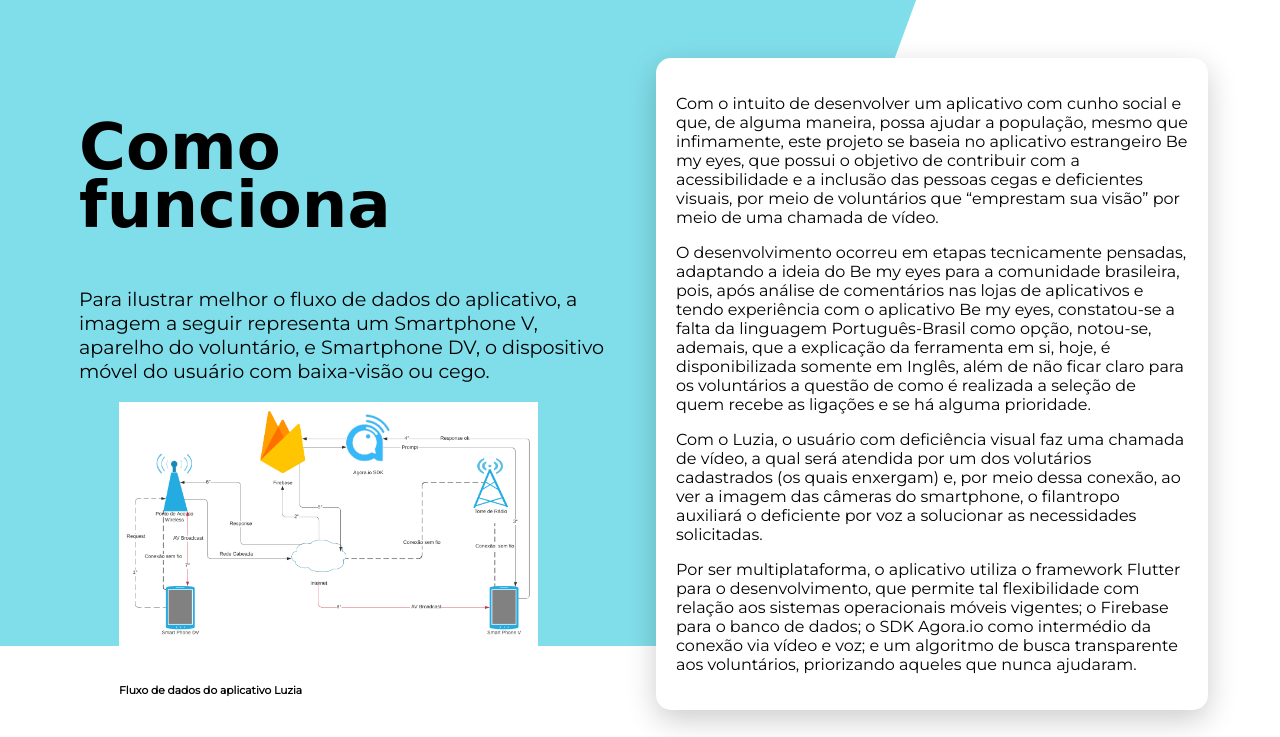
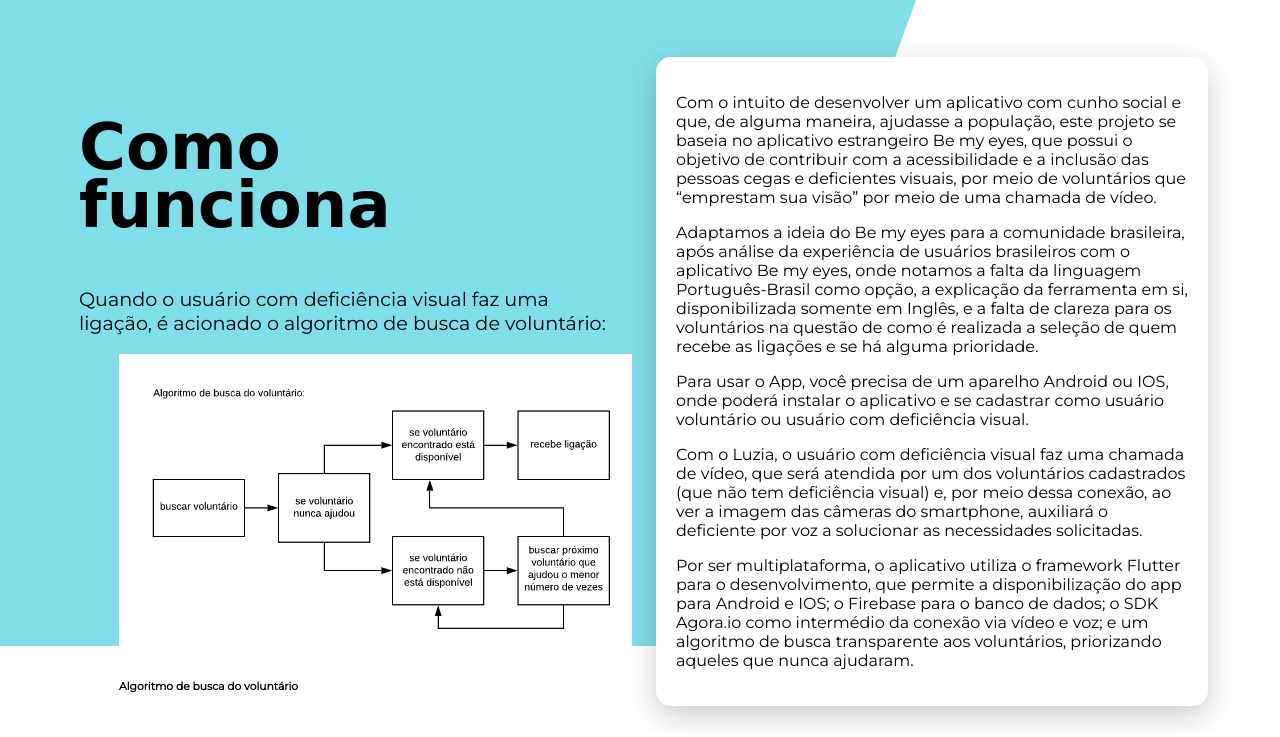
Before and after one commit to mariugo/luziasite, a plain HTML site: page como-usar.html in a window 1280 px wide. Shown: the part 154-891 px from the top of the page. Drawn offline with Linux system fonts and the light colour scheme.

Commit message:
Update content page como-usar.html

```diff
--- a/como-usar.html
+++ b/como-usar.html
@@ -25,24 +25,34 @@
     <main>
         <section id="primary">
             <h1>Como funciona</h1>
+            <p>Quando o usuário com deficiência visual faz uma ligação, é acionado o algoritmo de busca de voluntário:
+            </p>
+            <figure>
+                <img width="110%" src="img/img2.png" alt="algoritmo de busca do voluntário">
+                <figcaption>
+                    <h6>Algoritmo de busca do voluntário</h6>
+                </figcaption>
+            </figure>
+            <!--
             <p>
-                Para ilustrar melhor o fluxo de dados do aplicativo, a imagem a seguir representa um Smartphone V,
+                A imagem a seguir representa um Smartphone V,
                 aparelho do voluntário, e Smartphone DV, o dispositivo móvel do usuário com baixa-visão ou cego.
                 <figure>
-                    <img width="90%" src="img/img1.png" alt="Fluxo de dados do aplicativo Luzia">
+                    <img width="100%" src="img/img1.png" alt="Fluxo de dados do aplicativo Luzia">
                     <figcaption>
                         <h6>Fluxo de dados do aplicativo Luzia</h6>
                     </figcaption>
                 </figure>
             </p>
+            -->
         </section>
 
         <section id="card">
             <ul>
                 <li>
                     <p>
-                        Com o intuito de desenvolver um aplicativo com cunho social e que, de alguma maneira, possa
-                        ajudar a população, mesmo que infimamente, este projeto se baseia no aplicativo estrangeiro Be
+                        Com o intuito de desenvolver um aplicativo com cunho social e que, de alguma maneira, ajudasse a
+                        população, este projeto se baseia no aplicativo estrangeiro Be
                         my eyes, que possui o objetivo de contribuir com a acessibilidade e a inclusão das pessoas cegas
                         e deficientes visuais, por meio de voluntários que “emprestam sua visão” por meio de uma chamada
                         de vídeo.
@@ -50,28 +60,34 @@
                 </li>
                 <li>
                     <p>
-                        O desenvolvimento ocorreu em etapas tecnicamente pensadas, adaptando a ideia do
-                        Be my eyes para a comunidade brasileira, pois, após análise de comentários nas lojas de
-                        aplicativos e tendo experiência com o aplicativo Be my eyes, constatou-se a falta da linguagem
-                        Português-Brasil como opção, notou-se, ademais, que a explicação da ferramenta em si, hoje, é
-                        disponibilizada somente em Inglês, além de não ficar claro para os voluntários a questão de como
+                        Adaptamos a ideia do
+                        Be my eyes para a comunidade brasileira, após análise da experiência de usuários
+                        brasileiros com o aplicativo Be my eyes, onde notamos a falta da linguagem
+                        Português-Brasil como opção, a explicação da ferramenta em si,
+                        disponibilizada somente em Inglês, e a falta de clareza para os voluntários na questão de como
                         é realizada a seleção de quem recebe as ligações e se há alguma prioridade.
                     </p>
                 </li>
                 <li>
                     <p>
-                        Com o Luzia, o usuário com deficiência visual faz uma chamada de vídeo, a qual será atendida por
+                        Para usar o App, você precisa de um aparelho Android ou IOS, onde poderá instalar o aplicativo e
+                        se cadastrar como usuário voluntário ou usuário com deficiência visual.
+                    </p>
+                </li>
+                <li>
+                    <p>
+                        Com o Luzia, o usuário com deficiência visual faz uma chamada de vídeo, que será atendida por
                         um dos
-                        volutários cadastrados (os
-                        quais enxergam) e, por meio dessa conexão, ao ver a imagem das câmeras do smartphone, o
-                        filantropo auxiliará o deficiente por voz a solucionar as necessidades solicitadas.
+                        voluntários cadastrados (que não tem deficiência visual) e, por meio dessa conexão, ao ver a
+                        imagem das câmeras do smartphone, auxiliará
+                        o deficiente por voz a solucionar as necessidades solicitadas.
                     </p>
                 </li>
                 <li>
                     <p>
                         Por ser
                         multiplataforma, o aplicativo utiliza o framework Flutter para o desenvolvimento, que permite
-                        tal flexibilidade com relação aos sistemas operacionais móveis vigentes; o Firebase para o banco
+                        a disponibilização do app para Android e IOS; o Firebase para o banco
                         de dados; o SDK Agora.io como intermédio da conexão via vídeo e voz; e um algoritmo de busca
                         transparente aos voluntários, priorizando aqueles que nunca ajudaram.
                     </p>
```
Also changed, not shown: sobre.html (+1 -1 lines), img/img2.png (added).
